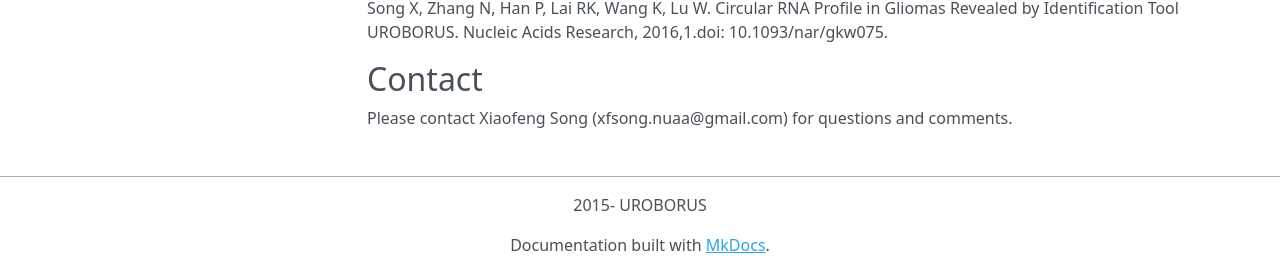
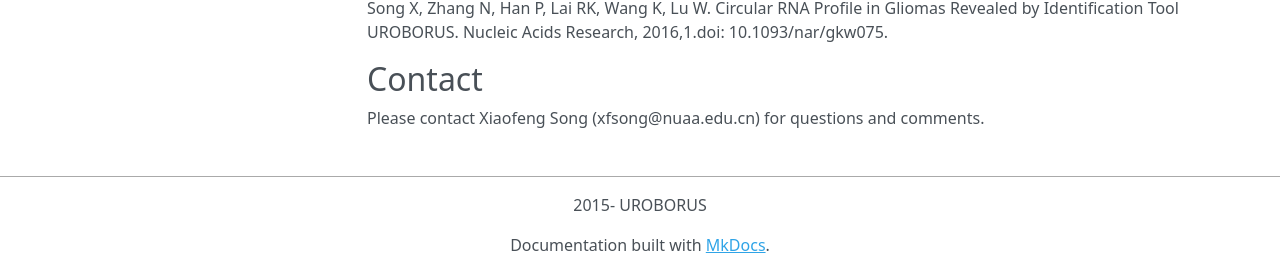
Before and after one commit to WGLab/UROBORUS, an MkDocs documentation site: the page built from docs/index.md, in a window 1280 px wide and 900 px high, scrolled down 850 px. Shown: the part 627-897 px from the top of the window. Built offline with MkDocs 1.6.1, drawn with Linux system fonts in a browser that asks for light colours; nearby versions of some CDN libraries; old or Windows-style settings are respelled for this version of MkDocs.

Commit message:
Update index.md

```diff
--- a/docs/index.md
+++ b/docs/index.md
@@ -67,7 +67,7 @@ Song X, Zhang N, Han P, Lai RK, Wang K, Lu W. Circular RNA Profile in Gliomas Re
 
 ## Contact
 
-Please contact Xiaofeng Song (xfsong.nuaa@gmail.com) for questions and comments.
+Please contact Xiaofeng Song (xfsong@nuaa.edu.cn) for questions and comments.
 
 <script>
   (function(i,s,o,g,r,a,m){i['GoogleAnalyticsObject']=r;i[r]=i[r]||function(){
```
